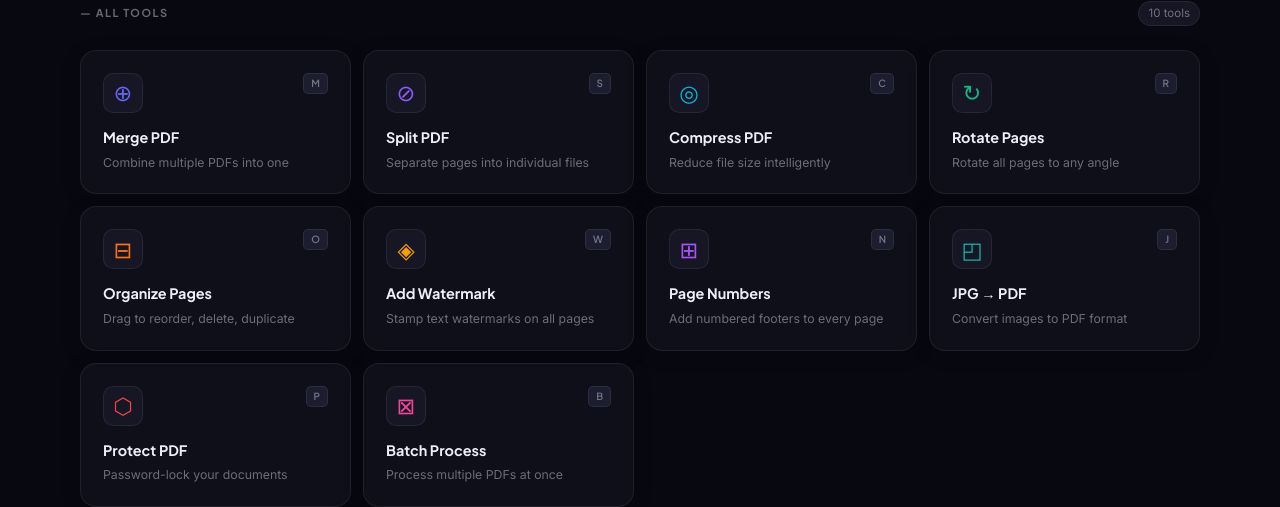
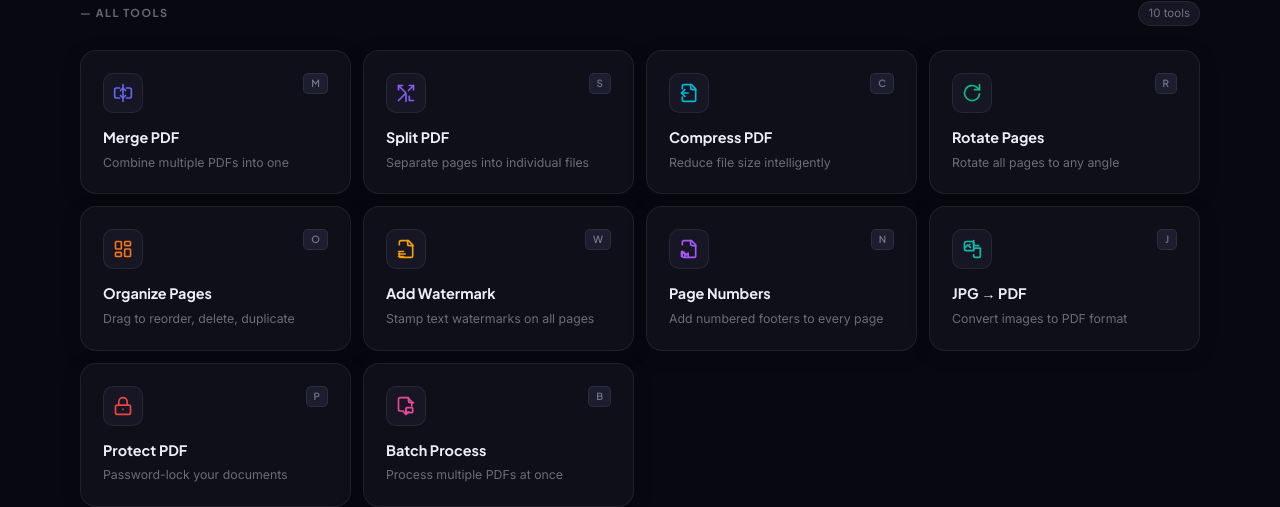
Before and after one commit to prateek7-codes/pdf-studio, a Next.js app: page / in a window 1280 px wide. Shown: the part 601-1108 px from the top of the page. Built offline with nearby package versions, Linux system fonts and the light colour scheme.

Commit message:
Update page.jsx

```diff
--- a/app/page.jsx
+++ b/app/page.jsx
@@ -103,18 +103,139 @@ const THEMES = {
   },
 };
 
-// ─── TOOLS ────────────────────────────────────────────────────────────────────
+// ─── SVG ICONS ────────────────────────────────────────────────────────────────
+// Add these icon components ABOVE your TOOLS array in page.jsx.
+// Then update the TOOLS array below to use them instead of Unicode symbols.
+
+function IconMerge({ size = 20, color = "currentColor" }) {
+  return (
+    <svg width={size} height={size} viewBox="0 0 24 24" fill="none" stroke={color} strokeWidth="2" strokeLinecap="round" strokeLinejoin="round">
+      <path d="M8 6H4a2 2 0 0 0-2 2v8a2 2 0 0 0 2 2h4" />
+      <path d="M16 6h4a2 2 0 0 1 2 2v8a2 2 0 0 1-2 2h-4" />
+      <path d="M12 2v20" />
+      <path d="M9 9l3-3 3 3" />
+      <path d="M9 15l3 3 3-3" />
+    </svg>
+  );
+}
+
+function IconSplit({ size = 20, color = "currentColor" }) {
+  return (
+    <svg width={size} height={size} viewBox="0 0 24 24" fill="none" stroke={color} strokeWidth="2" strokeLinecap="round" strokeLinejoin="round">
+      <path d="M16 3h5v5" />
+      <path d="M8 3H3v5" />
+      <path d="M12 22v-8.3a4 4 0 0 0-1.172-2.872L3 3" />
+      <path d="m15 9 6-6" />
+      <path d="M3 21l7.5-7.5" />
+      <path d="M21 21h-5v-5" />
+    </svg>
+  );
+}
+
+function IconCompress({ size = 20, color = "currentColor" }) {
+  return (
+    <svg width={size} height={size} viewBox="0 0 24 24" fill="none" stroke={color} strokeWidth="2" strokeLinecap="round" strokeLinejoin="round">
+      <path d="M14 2v4a2 2 0 0 0 2 2h4" />
+      <path d="M4 7V4a2 2 0 0 1 2-2h9l5 5v13a2 2 0 0 1-2 2H6a2 2 0 0 1-2-2v-3" />
+      <path d="M3 12h8" />
+      <path d="m7 8-4 4 4 4" />
+    </svg>
+  );
+}
+
+function IconRotate({ size = 20, color = "currentColor" }) {
+  return (
+    <svg width={size} height={size} viewBox="0 0 24 24" fill="none" stroke={color} strokeWidth="2" strokeLinecap="round" strokeLinejoin="round">
+      <path d="M21 2v6h-6" />
+      <path d="M21 13a9 9 0 1 1-3-7.7L21 8" />
+    </svg>
+  );
+}
+
+function IconOrganize({ size = 20, color = "currentColor" }) {
+  return (
+    <svg width={size} height={size} viewBox="0 0 24 24" fill="none" stroke={color} strokeWidth="2" strokeLinecap="round" strokeLinejoin="round">
+      <rect x="3" y="3" width="7" height="9" rx="1" />
+      <rect x="14" y="3" width="7" height="5" rx="1" />
+      <rect x="14" y="12" width="7" height="9" rx="1" />
+      <rect x="3" y="16" width="7" height="5" rx="1" />
+    </svg>
+  );
+}
+
+function IconWatermark({ size = 20, color = "currentColor" }) {
+  return (
+    <svg width={size} height={size} viewBox="0 0 24 24" fill="none" stroke={color} strokeWidth="2" strokeLinecap="round" strokeLinejoin="round">
+      <path d="M14 2v4a2 2 0 0 0 2 2h4" />
+      <path d="M4 7V4a2 2 0 0 1 2-2h9l5 5v13a2 2 0 0 1-2 2H6a2 2 0 0 1-2-2v-3" />
+      <path d="M3 15h6" />
+      <path d="M3 18h8" />
+      <path d="M3 21h6" />
+    </svg>
+  );
+}
+
+function IconPageNumbers({ size = 20, color = "currentColor" }) {
+  return (
+    <svg width={size} height={size} viewBox="0 0 24 24" fill="none" stroke={color} strokeWidth="2" strokeLinecap="round" strokeLinejoin="round">
+      <path d="M14 2v4a2 2 0 0 0 2 2h4" />
+      <path d="M4 7V4a2 2 0 0 1 2-2h9l5 5v13a2 2 0 0 1-2 2H6a2 2 0 0 1-2-2v-3" />
+      <path d="M3 21v-4" />
+      <path d="M3 17h2a1 1 0 0 0 0-2H3" />
+      <path d="M7 21v-4l2 2 2-2v4" />
+    </svg>
+  );
+}
+
+function IconImageToPdf({ size = 20, color = "currentColor" }) {
+  return (
+    <svg width={size} height={size} viewBox="0 0 24 24" fill="none" stroke={color} strokeWidth="2" strokeLinecap="round" strokeLinejoin="round">
+      <rect x="3" y="3" width="11" height="11" rx="2" />
+      <path d="m3 11 4-4 3 3" />
+      <circle cx="9.5" cy="6.5" r="1" fill={color} stroke="none" />
+      <path d="M14 2v4a2 2 0 0 0 2 2h4" />
+      <path d="M14 14v-1a2 2 0 0 1 2-2h6v9a2 2 0 0 1-2 2h-4a2 2 0 0 1-2-2v-1" />
+    </svg>
+  );
+}
+
+function IconProtect({ size = 20, color = "currentColor" }) {
+  return (
+    <svg width={size} height={size} viewBox="0 0 24 24" fill="none" stroke={color} strokeWidth="2" strokeLinecap="round" strokeLinejoin="round">
+      <rect x="3" y="11" width="18" height="11" rx="2" ry="2" />
+      <path d="M7 11V7a5 5 0 0 1 10 0v4" />
+      <circle cx="12" cy="16" r="1" fill={color} stroke="none" />
+    </svg>
+  );
+}
+
+function IconBatch({ size = 20, color = "currentColor" }) {
+  return (
+    <svg width={size} height={size} viewBox="0 0 24 24" fill="none" stroke={color} strokeWidth="2" strokeLinecap="round" strokeLinejoin="round">
+      <path d="M15 2v4a2 2 0 0 0 2 2h4" />
+      <path d="M9 18H5a2 2 0 0 1-2-2V4a2 2 0 0 1 2-2h9l5 5v5" />
+      <path d="M12 22v-6" />
+      <path d="M9 19l3 3 3-3" />
+      <rect x="12" y="14" width="8" height="6" rx="1" />
+    </svg>
+  );
+}
+
+// ─── TOOLS ARRAY ──────────────────────────────────────────────────────────────
+// REPLACE your existing TOOLS array in page.jsx with this one.
+// The only change is the icon field — everything else is identical.
+
 const TOOLS = [
-  { id: "merge",       icon: "⊕",  label: "Merge PDF",       desc: "Combine multiple PDFs into one",         color: "#6366f1", kbd: "M" },
-  { id: "split",       icon: "⊘",  label: "Split PDF",       desc: "Separate pages into individual files",   color: "#8b5cf6", kbd: "S" },
-  { id: "compress",    icon: "◎",  label: "Compress PDF",    desc: "Reduce file size intelligently",         color: "#06b6d4", kbd: "C" },
-  { id: "rotate",      icon: "↻",  label: "Rotate Pages",    desc: "Rotate all pages to any angle",          color: "#10b981", kbd: "R" },
-  { id: "organize",    icon: "⊟",  label: "Organize Pages",  desc: "Drag to reorder, delete, duplicate",     color: "#f97316", kbd: "O" },
-  { id: "watermark",   icon: "◈",  label: "Add Watermark",   desc: "Stamp text watermarks on all pages",     color: "#f59e0b", kbd: "W" },
-  { id: "pagenumbers", icon: "⊞",  label: "Page Numbers",    desc: "Add numbered footers to every page",     color: "#a855f7", kbd: "N" },
-  { id: "jpg-to-pdf",  icon: "◰",  label: "JPG → PDF",       desc: "Convert images to PDF format",           color: "#14b8a6", kbd: "J" },
-  { id: "protect",     icon: "⬡",  label: "Protect PDF",     desc: "Password-lock your documents",           color: "#ef4444", kbd: "P" },
-  { id: "batch",       icon: "⊠",  label: "Batch Process",   desc: "Process multiple PDFs at once",          color: "#ec4899", kbd: "B" },
+  { id: "merge",       icon: <IconMerge />,       label: "Merge PDF",       desc: "Combine multiple PDFs into one",         color: "#6366f1", kbd: "M" },
+  { id: "split",       icon: <IconSplit />,        label: "Split PDF",       desc: "Separate pages into individual files",   color: "#8b5cf6", kbd: "S" },
+  { id: "compress",    icon: <IconCompress />,     label: "Compress PDF",    desc: "Reduce file size intelligently",         color: "#06b6d4", kbd: "C" },
+  { id: "rotate",      icon: <IconRotate />,       label: "Rotate Pages",    desc: "Rotate all pages to any angle",          color: "#10b981", kbd: "R" },
+  { id: "organize",    icon: <IconOrganize />,     label: "Organize Pages",  desc: "Drag to reorder, delete, duplicate",     color: "#f97316", kbd: "O" },
+  { id: "watermark",   icon: <IconWatermark />,    label: "Add Watermark",   desc: "Stamp text watermarks on all pages",     color: "#f59e0b", kbd: "W" },
+  { id: "pagenumbers", icon: <IconPageNumbers />,  label: "Page Numbers",    desc: "Add numbered footers to every page",     color: "#a855f7", kbd: "N" },
+  { id: "jpg-to-pdf",  icon: <IconImageToPdf />,   label: "JPG → PDF",       desc: "Convert images to PDF format",           color: "#14b8a6", kbd: "J" },
+  { id: "protect",     icon: <IconProtect />,      label: "Protect PDF",     desc: "Password-lock your documents",           color: "#ef4444", kbd: "P" },
+  { id: "batch",       icon: <IconBatch />,        label: "Batch Process",   desc: "Process multiple PDFs at once",          color: "#ec4899", kbd: "B" },
 ];
 
 // ─── UNDO HISTORY ─────────────────────────────────────────────────────────────
```
